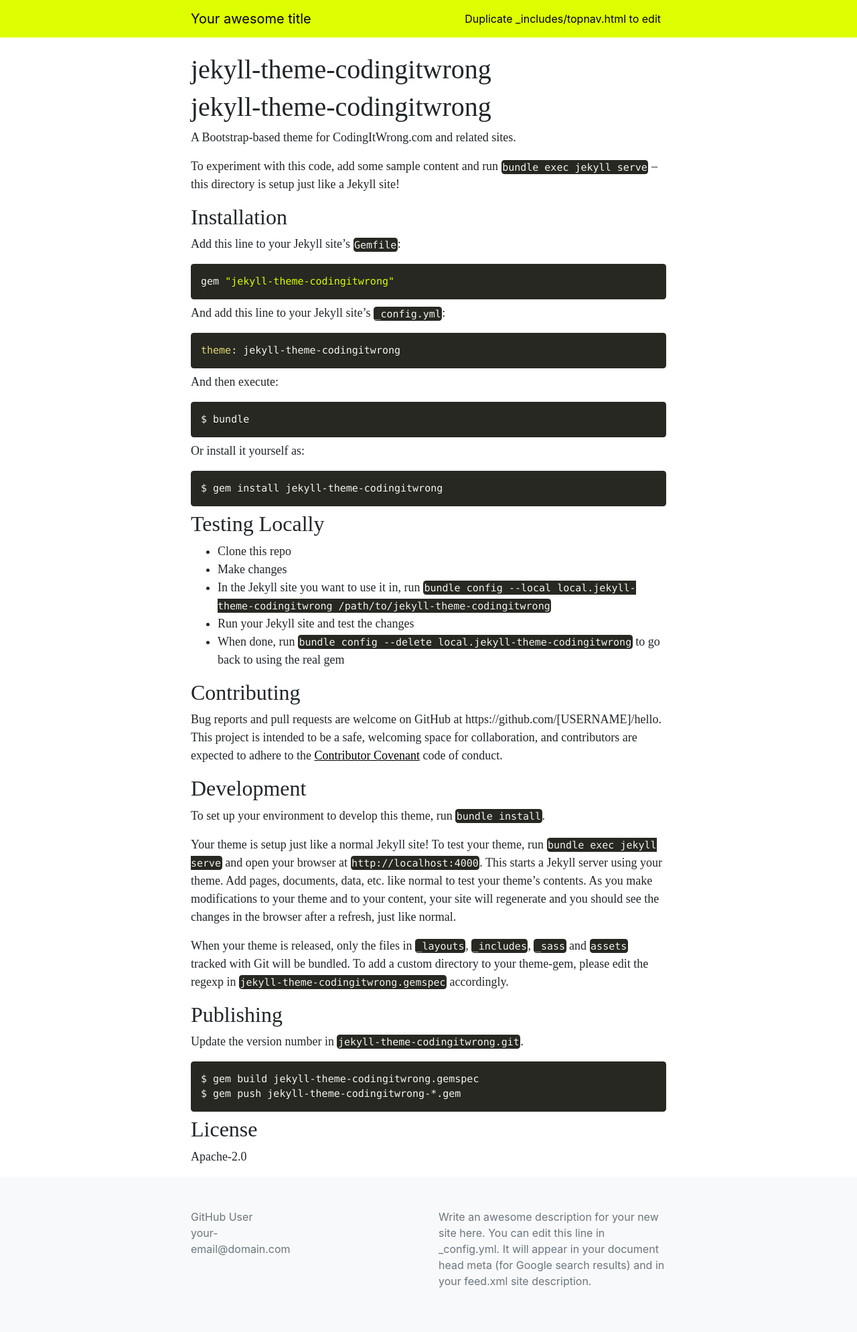
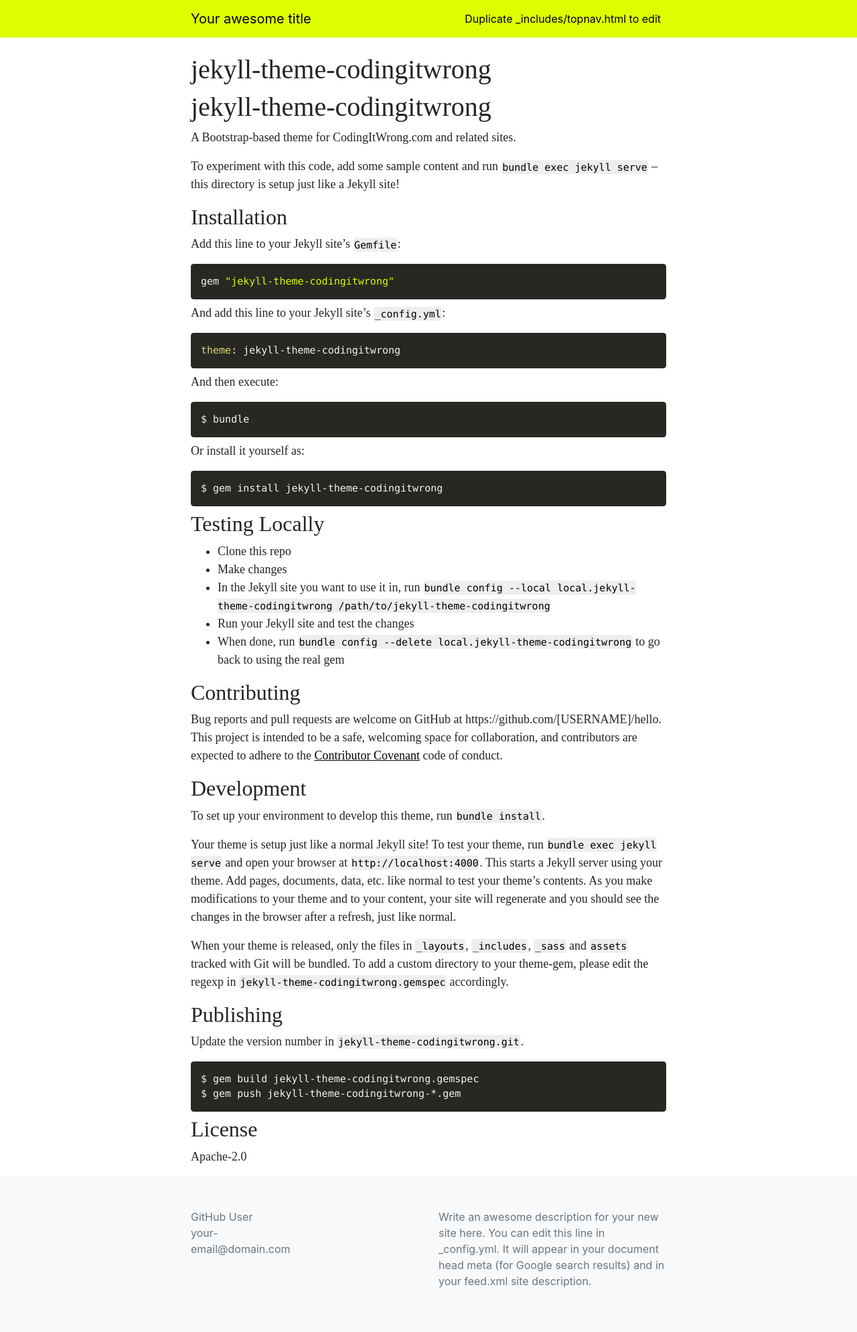
Before and after one commit to CodingItWrong/jekyll-theme-codingitwrong, a Jekyll site: the page built from README.md, in a window 1280 px wide. Shown: the whole page at 67% size. Built offline with Jekyll 4.4.1, drawn with Linux system fonts in a browser that asks for light colours; our own code applies the rules of GitHub Pages for plain Markdown files.

Commit message:
Color inline code snippets less obtrusively

```diff
--- a/assets/css/site.css
+++ b/assets/css/site.css
@@ -99,3 +99,10 @@ footer a:hover {
 .token.inserted {
   color: rgb(222, 255, 0);
 }
+
+/* inline code snippets */
+:not(pre)>code[class*="language-"] {
+  background: #eee;
+  color: black;
+  text-shadow: none;
+}
```
